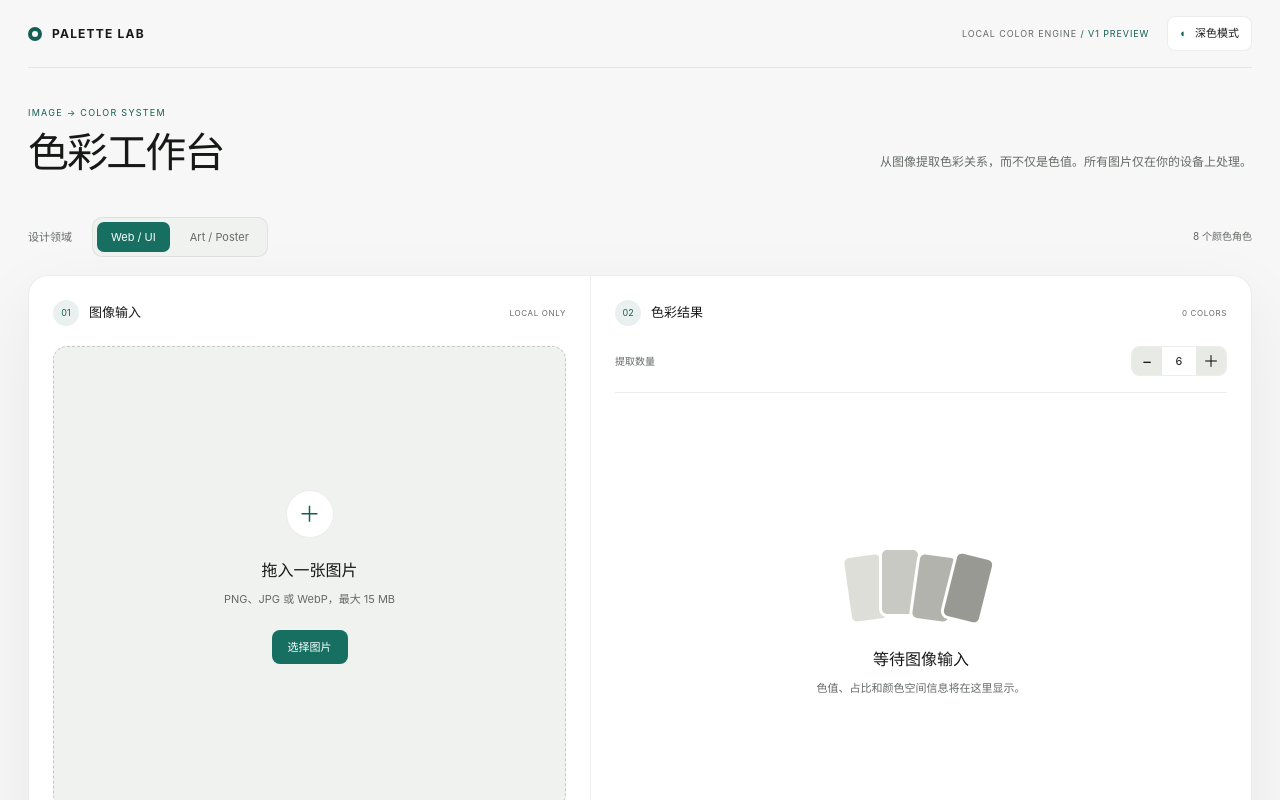
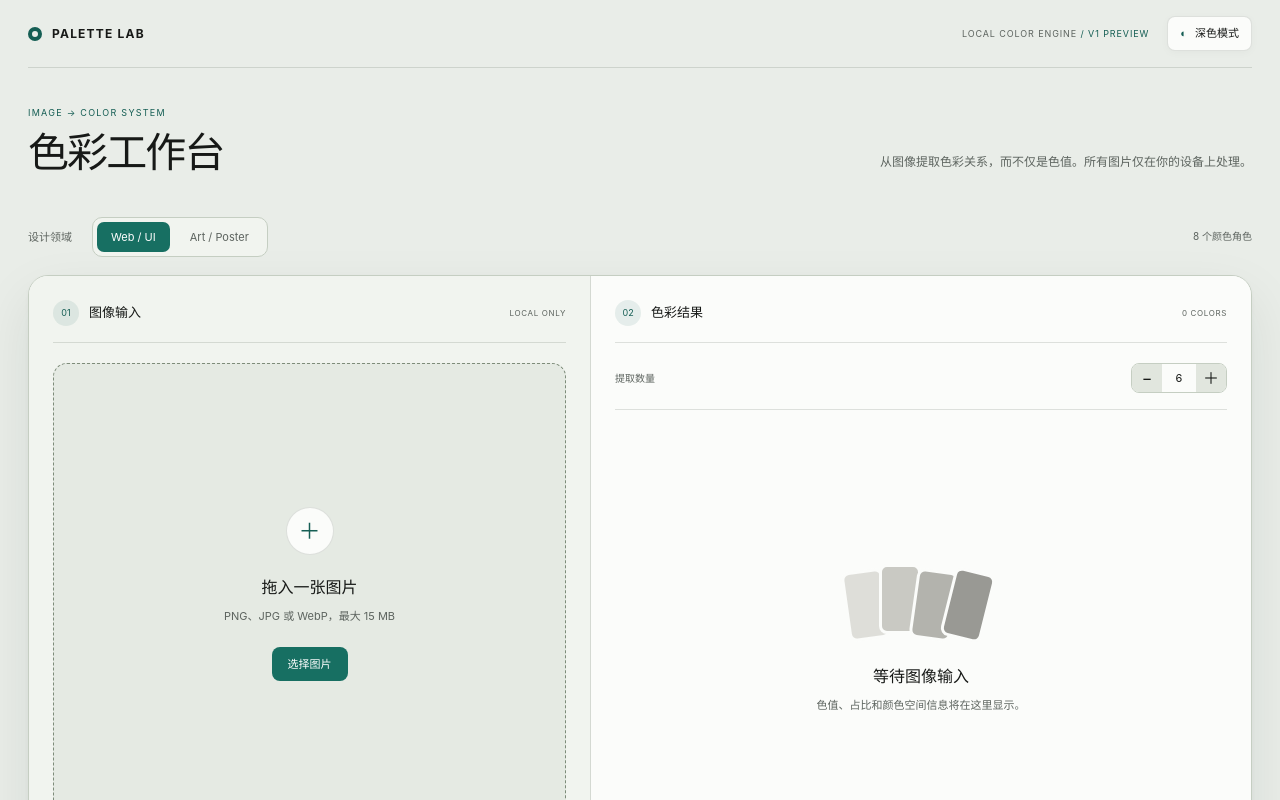
Before and after one commit to yangzirui50-hash/palette-lab, a React (Vite) app: page / in a window 1280 px wide. Shown: the top 800 px of the page. Built offline with nearby package versions, Linux system fonts and the light colour scheme.

Commit message:
style: strengthen light surface hierarchy

```diff
--- a/src/hooks/useTheme.ts
+++ b/src/hooks/useTheme.ts
@@ -11,7 +11,7 @@ export function useTheme() {
 
   useEffect(() => {
     document.documentElement.dataset.theme = theme
-    document.querySelector('meta[name="theme-color"]')?.setAttribute('content', theme === 'dark' ? '#0a0a0a' : '#f6f7f6')
+    document.querySelector('meta[name="theme-color"]')?.setAttribute('content', theme === 'dark' ? '#0a0a0a' : '#e9ede8')
     localStorage.setItem(storageKey, theme)
   }, [theme])
 
--- a/src/themes.css
+++ b/src/themes.css
@@ -1,22 +1,25 @@
 :root {
   color-scheme: light;
-  --bg: #f6f7f6;
-  --panel: #ffffff;
-  --soft: #f0f2ef;
-  --image-bg: #eceeeb;
+  --bg: #e9ede8;
+  --panel: #fbfcfa;
+  --panel-alt: #f1f4ef;
+  --soft: #e5eae3;
+  --image-bg: #dfe5dd;
   --text: #171917;
-  --muted: #656a66;
-  --line: #17191714;
-  --dashed: #17191730;
-  --swatch: #eff1ed;
-  --swatch-hover: #e5e8e2;
-  --control: #e7eae5;
-  --disabled: #a0a0a0;
+  --muted: #5d645f;
+  --line: #26312724;
+  --line-strong: #c5cec2;
+  --dashed: #7e8c7a;
+  --swatch: #f0f3ee;
+  --swatch-hover: #e5eae2;
+  --control: #e1e6de;
+  --disabled: #929a90;
   --accent: #155e54;
   --accent-fill: #176f62;
   --accent-ink: #ffffff;
   --display-font: Inter, "Helvetica Neue", "PingFang SC", "Microsoft YaHei", sans-serif;
-  --shadow: 0 24px 70px #17231a10;
+  --shadow: 0 2px 4px #1b281d08, 0 22px 55px #1b281d16;
+  --card-shadow: 0 2px 8px #1b281d08;
 }
 
 :root[data-theme='dark'] {
@@ -47,13 +50,19 @@
 }
 
 :root[data-domain='art-poster'][data-theme='light'] {
-  --bg: #f7f3ea;
-  --panel: #fffdf8;
-  --soft: #f4eee3;
-  --image-bg: #eee6d9;
-  --swatch: #f1e9dd;
-  --swatch-hover: #e9dfd1;
-  --control: #ece3d7;
+  --bg: #eee6d8;
+  --panel: #fffaf1;
+  --panel-alt: #f4ebdd;
+  --soft: #e9ddcc;
+  --image-bg: #e2d5c1;
+  --line: #4b342222;
+  --line-strong: #d2c0a7;
+  --dashed: #a48b70;
+  --swatch: #f5ecdf;
+  --swatch-hover: #ebdecd;
+  --control: #e7d9c7;
+  --shadow: 0 2px 4px #4a332008, 0 22px 55px #4a332014;
+  --card-shadow: 0 2px 8px #4a332008;
 }
 
 :root[data-domain='art-poster'][data-theme='dark'] {
@@ -68,6 +77,16 @@
   --accent-fill: #dfff4f;
   --accent-ink: #111111;
 }
+
+:root:not([data-theme='dark']) .workspace { border-color: var(--line-strong); }
+:root:not([data-theme='dark']) .source-panel { background: var(--panel-alt); }
+:root:not([data-theme='dark']) .palette-panel { background: var(--panel); }
+:root:not([data-theme='dark']) .panel-heading { margin-bottom: 20px; padding-bottom: 16px; border-bottom: 1px solid var(--line); }
+:root:not([data-theme='dark']) .domain-bar > div { border-color: var(--line-strong); background: var(--panel-alt); }
+:root:not([data-theme='dark']) .swatch-row { border-color: var(--line-strong); box-shadow: var(--card-shadow); }
+:root:not([data-theme='dark']) .count-control { border-color: var(--line-strong); background: var(--panel); }
+:root:not([data-theme='dark']) .palette-proportion { padding: 2px; outline: 1px solid var(--line); background: var(--panel-alt); }
+:root:not([data-theme='dark']) .theme-toggle { box-shadow: var(--card-shadow); }
 
 body { background: var(--bg); color: var(--text); transition: background-color .2s, color .2s; }
 .workspace { background: var(--panel); box-shadow: var(--shadow); }
```
Also changed, not shown: 4 other files (tests, documents, lock files or other folders).
